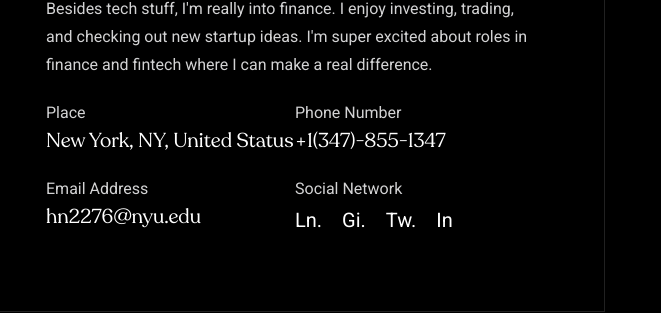
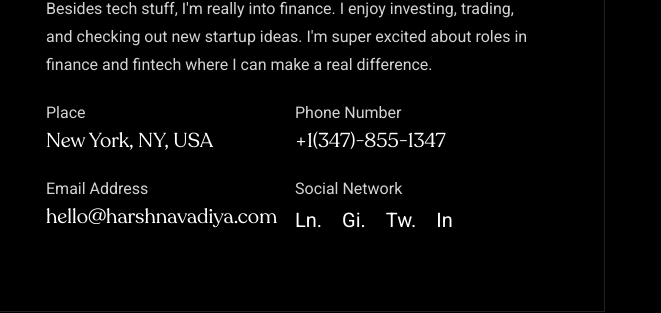
Before and after one commit to navadiyaharsh/portfolio, a plain HTML site: page index.html in a window 1280 px wide. Shown: the part 1500-1813 px from the top of the page, 619-1280 px from the left. Drawn offline with nearby package versions, Linux system fonts and the light colour scheme; a web font is replaced by a local one.

Commit message:
Email Update

```diff
--- a/index.html
+++ b/index.html
@@ -324,7 +324,7 @@
                     <li class="about-item">
                       <p class="list-title">Place</p>
 
-                      <span class="span title h5">New York, NY, United Status</span>
+                      <span class="span title h5">New York, NY, USA</span>
                     </li>
 
                     <li class="about-item">
@@ -336,7 +336,7 @@
                     <li class="about-item">
                       <p class="list-title">Email Address</p>
 
-                      <span class="span title h5">hn2276@nyu.edu</span>
+                      <span class="span title h5">hello@harshnavadiya.com</span>
                     </li>
 
                     <li class="about-item">
@@ -967,7 +967,7 @@
                 </div>
 
                 <div>
-                  <span class="title h6">hn2276@nyu.edu</span>
+                  <span class="title h6">contact@harshnavadiya.com</span>
                 </div>
 
               </li>
```
